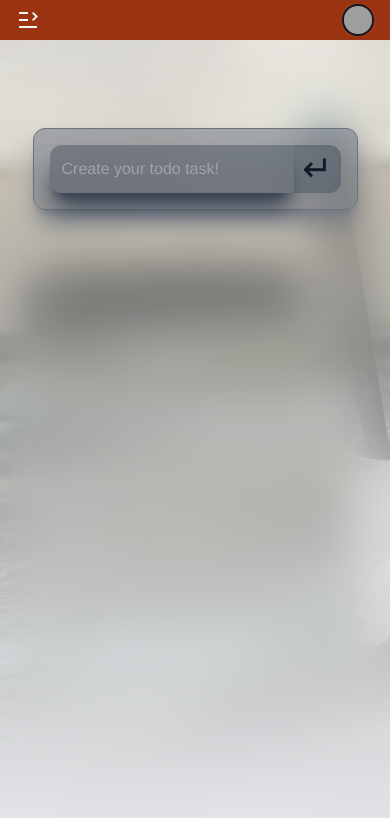
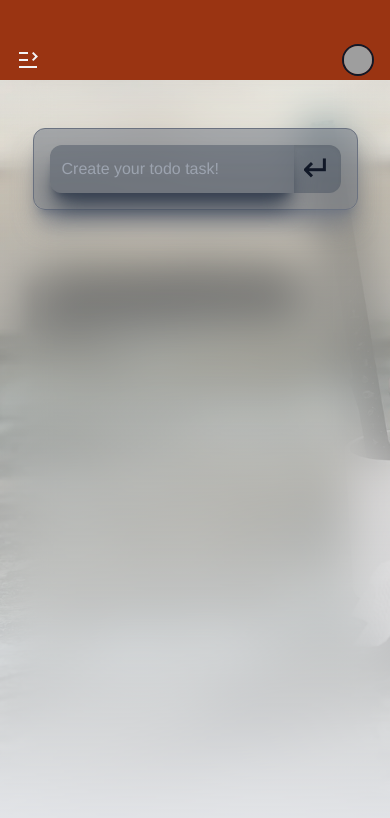
Before and after one commit to CodeX-computing/ajenda, a React (Create React App) app in the folder client/: page /app/todo in a window 390 px wide. Shown: the top 818 px of the page. Built offline with nearby package versions, Linux system fonts and the light colour scheme; grey boxes are pictures that could not be loaded.

Commit message:
Add more top padding for mobile on navigation for the ap

```diff
--- a/client/src/components/Navigations/AppNavigation.jsx
+++ b/client/src/components/Navigations/AppNavigation.jsx
@@ -19,7 +19,7 @@ function AppNavigation() {
   };
   return (
     <>
-      <nav className="z-20 fixed top-0 h-10 w-full flex justify-between items-center bg-orange-800 ">
+      <nav className="z-20 fixed top-0 h-20 pt-10 md:h-10 md:pt-0 w-full flex justify-between items-center bg-orange-800 ">
         <div className="flex items-center">
           <button type="button" onClick={() => handleMenu()} className="text-2xl text-gray-100 hover:text-gray-200 p-2 mx-2 rounded-2xl pointer">
             <RiMenuUnfoldLine className={`${isOpened ? 'hidden' : 'block'} text-gray-100 hover:bg-orange-200/10 rounded`} />
```
